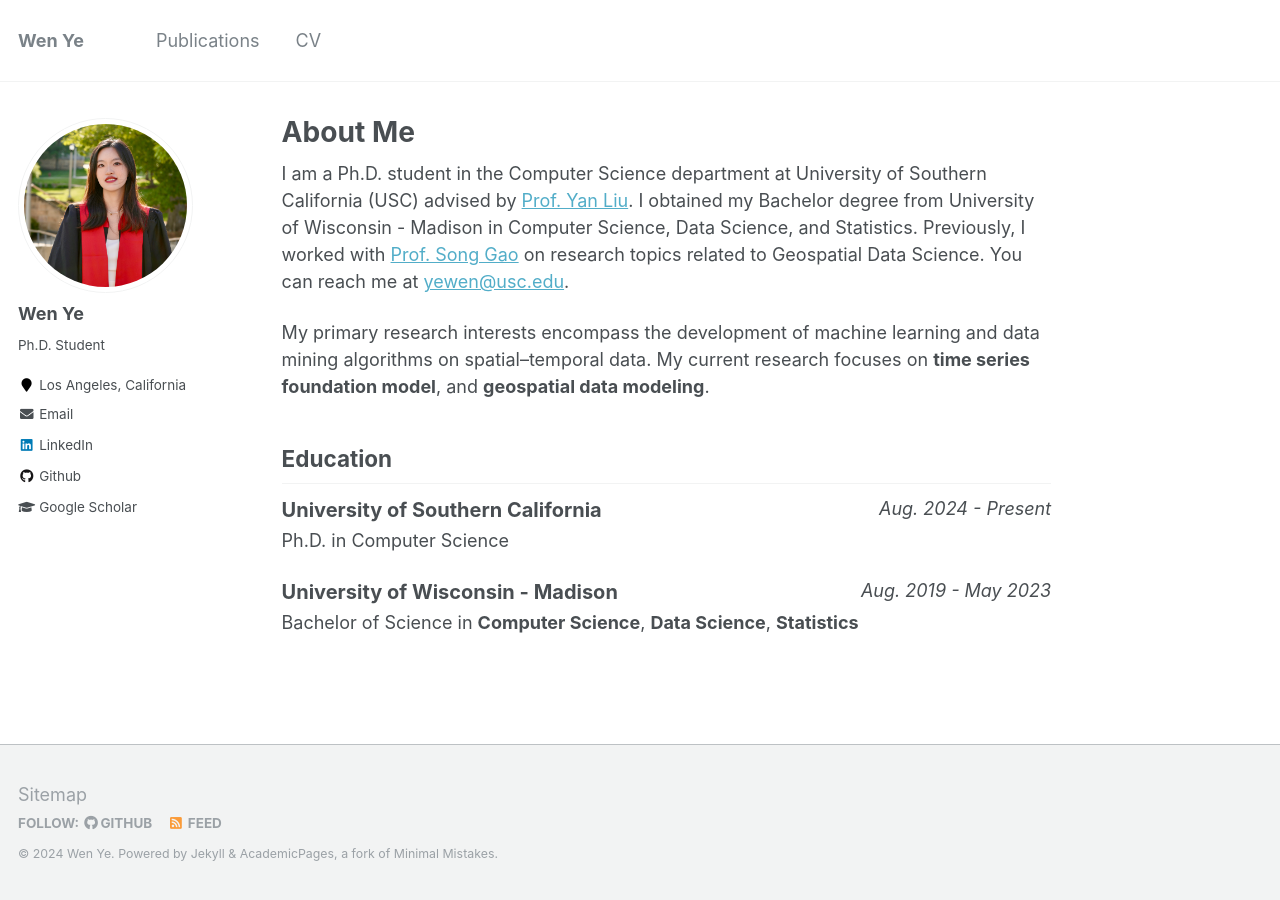
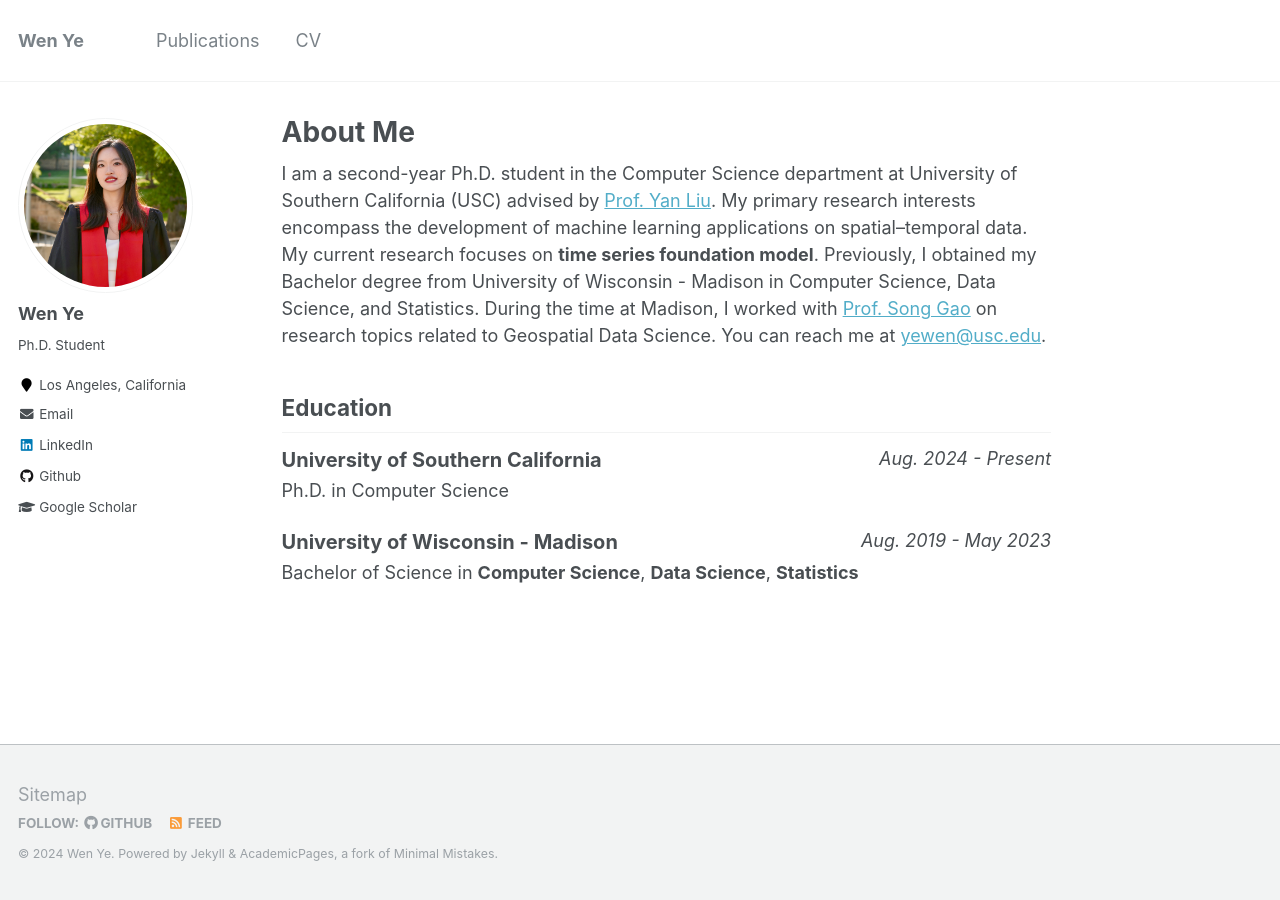
Before and after one commit to wen-ye-xwz/wen-ye-xwz.github.io, a Jekyll site: the page built from _pages/about.md, in a window 1280 px wide. Built offline with Jekyll 4.4.1, drawn with Linux system fonts in a browser that asks for light colours.

Commit message:
update about

```diff
--- a/_pages/about.md
+++ b/_pages/about.md
@@ -8,9 +8,9 @@ redirect_from:
   - /about.html
 ---
 
-I am a Ph.D. student in the Computer Science department at University of Southern California (USC) advised by <a href='https://viterbi-web.usc.edu/~liu32/'>Prof. Yan Liu</a>.  I obtained my Bachelor degree from University of Wisconsin - Madison in Computer Science, Data Science, and Statistics. Previously, I worked with <a href='https://datascience.wisc.edu/staff/gao-song/'> Prof. Song Gao</a> on research topics related to Geospatial Data Science. You can reach me at <a href="mailto:yewen@usc.edu">yewen@usc.edu</a>.
+I am a second-year Ph.D. student in the Computer Science department at University of Southern California (USC) advised by <a href='https://viterbi-web.usc.edu/~liu32/'>Prof. Yan Liu</a>. My primary research interests encompass the development of machine learning applications on spatial–temporal data. My current research focuses on **time series foundation model**. Previously, I obtained my Bachelor degree from University of Wisconsin - Madison in Computer Science, Data Science, and Statistics. During the time at Madison, I worked with <a href='https://datascience.wisc.edu/staff/gao-song/'> Prof. Song Gao</a> on research topics related to Geospatial Data Science. You can reach me at <a href="mailto:yewen@usc.edu">yewen@usc.edu</a>.
 
-My primary research interests encompass the development of machine learning and data mining algorithms on spatial–temporal data. My current research focuses on **time series foundation model**, and **geospatial data modeling**.
+
 
 <!-- ## Research Interest:
 * Time Series
```
